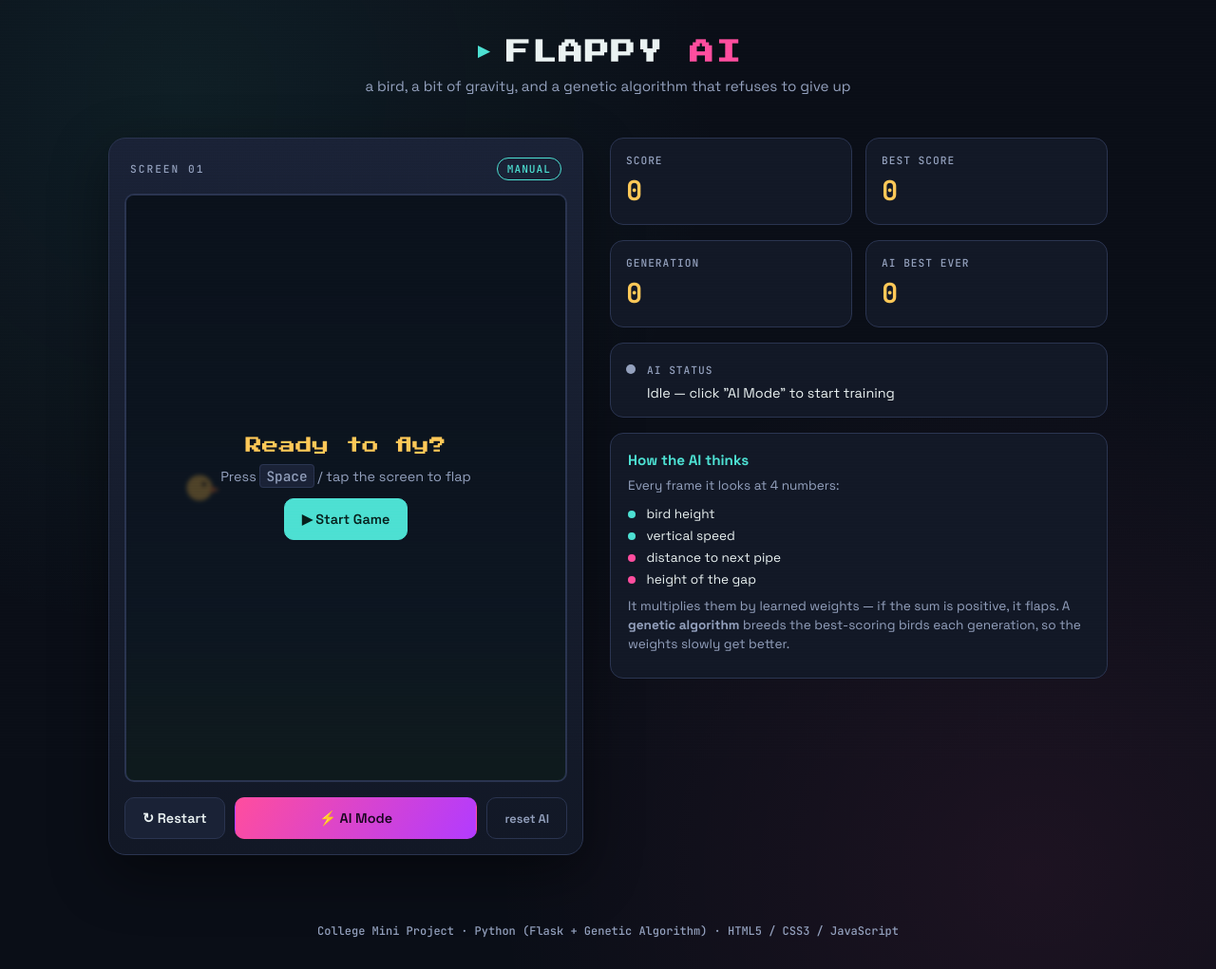
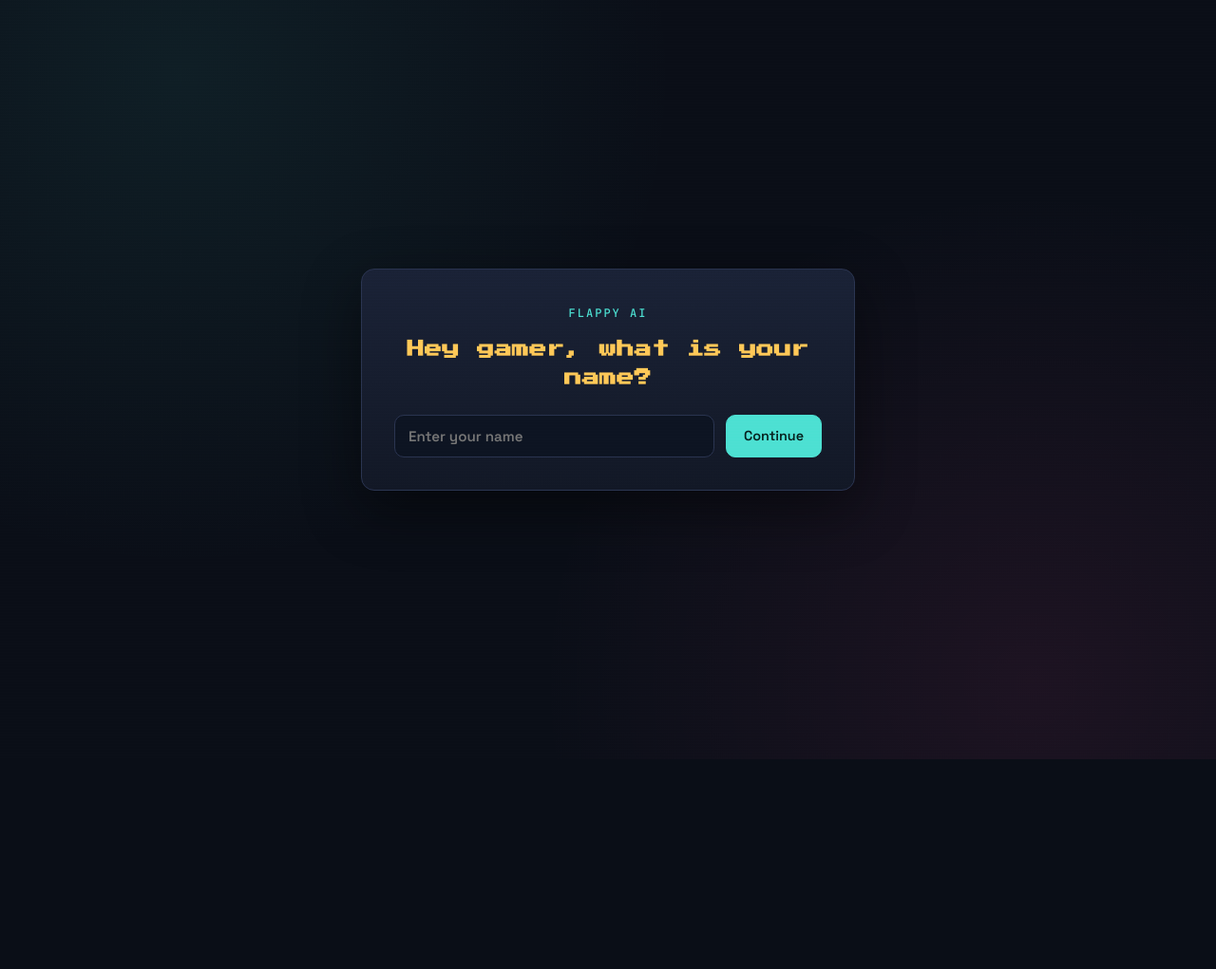
Before and after one commit to CODERYASH2909/Floppy-bird-Ai, a Flask app: page / in a window 1280 px wide. Shown: the whole page at 95% size. After the commit the page ends 800 px from the top, so only its background shows below. Run offline with Flask 3, Linux system fonts and the light colour scheme.

Commit message:
Add player name welcome screen

```diff
--- a/static/script.js
+++ b/static/script.js
@@ -28,6 +28,12 @@ const PIPE_SPACING = 220;
 const canvas = document.getElementById("gameCanvas");
 const ctx = canvas.getContext("2d");
 
+const welcomeScreen = document.getElementById("welcomeScreen");
+const nameForm = document.getElementById("nameForm");
+const playerNameInput = document.getElementById("playerNameInput");
+const playerGreeting = document.getElementById("playerGreeting");
+const appContent = document.querySelectorAll(".app-content");
+
 const startOverlay = document.getElementById("startOverlay");
 const gameOverOverlay = document.getElementById("gameOverOverlay");
 const finalScoreText = document.getElementById("finalScoreText");
@@ -55,6 +61,22 @@ let bestScore = parseInt(localStorage.getItem("flappyBestScore") || "0", 10);
 bestScoreValue.textContent = bestScore;
 
 let animationId = null;
+
+// ---------------- Welcome screen ----------------
+nameForm.addEventListener("submit", (e) => {
+  e.preventDefault();
+  const playerName = playerNameInput.value.trim() || "Gamer";
+  localStorage.setItem("flappyPlayerName", playerName);
+  playerGreeting.textContent = `Welcome, ${playerName}. Ready to fly?`;
+  welcomeScreen.classList.add("hidden-page");
+  appContent.forEach((el) => el.classList.remove("hidden-page"));
+  draw();
+});
+
+const savedPlayerName = localStorage.getItem("flappyPlayerName");
+if (savedPlayerName) {
+  playerNameInput.value = savedPlayerName;
+}
 
 // ---------------- Entities ----------------
 function newBird() {
--- a/static/style.css
+++ b/static/style.css
@@ -29,6 +29,76 @@
 }
 
 * { box-sizing: border-box; }
+
+.hidden-page {
+  display: none !important;
+}
+
+.welcome-screen {
+  min-height: 100vh;
+  display: grid;
+  place-items: center;
+  padding: 24px;
+}
+
+.welcome-panel {
+  width: min(100%, 520px);
+  border: 1px solid var(--line);
+  border-radius: 14px;
+  background: linear-gradient(180deg, var(--panel-2), var(--panel));
+  box-shadow: 0 20px 60px rgba(0, 0, 0, 0.45);
+  padding: 34px;
+  text-align: center;
+}
+
+.welcome-kicker {
+  display: inline-block;
+  font-family: 'JetBrains Mono', monospace;
+  font-size: 0.75rem;
+  color: var(--cyan);
+  letter-spacing: 2px;
+  margin-bottom: 16px;
+}
+
+.welcome-panel h1 {
+  font-family: 'Press Start 2P', monospace;
+  font-size: 1.15rem;
+  line-height: 1.6;
+  color: var(--amber);
+  margin: 0 0 24px;
+}
+
+.name-form {
+  display: grid;
+  grid-template-columns: 1fr auto;
+  gap: 12px;
+}
+
+.name-form input {
+  min-width: 0;
+  border: 1px solid var(--line);
+  border-radius: 10px;
+  background: #0d1422;
+  color: var(--ink);
+  font: 600 0.95rem 'Space Grotesk', sans-serif;
+  padding: 12px 14px;
+  outline: none;
+}
+
+.name-form input:focus {
+  border-color: var(--cyan);
+  box-shadow: 0 0 0 3px rgba(76, 224, 210, 0.12);
+}
+
+@media (max-width: 560px) {
+  .welcome-panel {
+    padding: 26px 18px;
+  }
+
+  .name-form {
+    grid-template-columns: 1fr;
+  }
+}
 
 html, body {
   margin: 0;
--- a/templates/index.html
+++ b/templates/index.html
@@ -12,15 +12,26 @@
 
   <div class="scanlines" aria-hidden="true"></div>
 
-  <header class="topbar">
+  <section class="welcome-screen" id="welcomeScreen" aria-label="Player name">
+    <div class="welcome-panel">
+      <span class="welcome-kicker">FLAPPY AI</span>
+      <h1>Hey gamer, what is your name?</h1>
+      <form class="name-form" id="nameForm">
+        <input id="playerNameInput" name="playerName" type="text" maxlength="18" autocomplete="name" placeholder="Enter your name" required />
+        <button class="btn btn-primary" type="submit">Continue</button>
+      </form>
+    </div>
+  </section>
+
+  <header class="topbar app-content hidden-page">
     <div class="brand">
       <span class="brand-mark">▲</span>
       <h1>FLAPPY <span class="accent">AI</span></h1>
     </div>
-    <p class="tagline">a bird, a bit of gravity, and a genetic algorithm that refuses to give up</p>
+    <p class="tagline" id="playerGreeting">a bird, a bit of gravity, and a genetic algorithm that refuses to give up</p>
   </header>
 
-  <main class="layout">
+  <main class="layout app-content hidden-page">
 
     <!-- ============ GAME SCREEN ============ -->
     <section class="cabinet" aria-label="Game screen">
@@ -100,10 +111,6 @@
     </aside>
   </main>
 
-  <footer class="footer">
-    <p>College Mini Project · Python (Flask + Genetic Algorithm) · HTML5 / CSS3 / JavaScript</p>
-  </footer>
-
   <script src="{{ url_for('static', filename='script.js') }}"></script>
 </body>
 </html>
```
